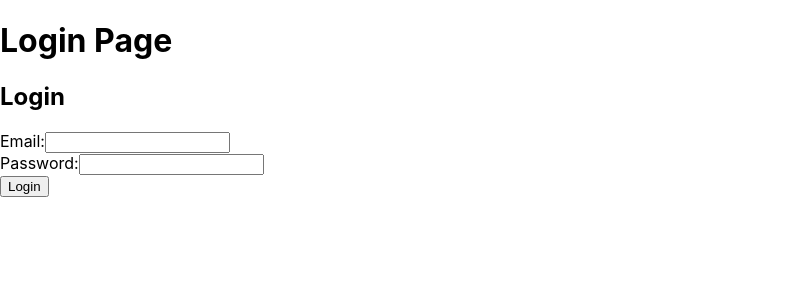
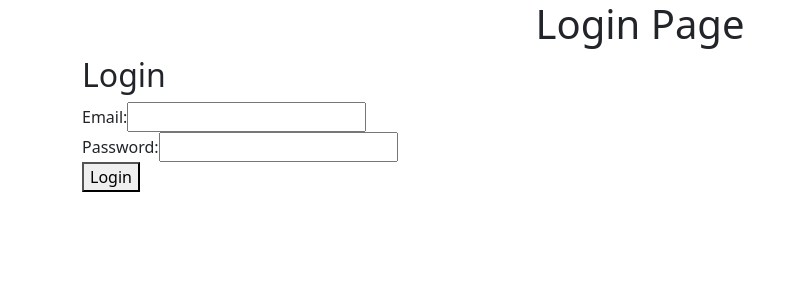
Before and after one commit to georgdronov/task-04, a React (Create React App) app in the folder user-management-frontend/: page /login in a window 1280 px wide. Shown: the top 300 px of the page, without its empty margins (0-806 px from the left). Built offline with nearby package versions, Linux system fonts and the light colour scheme.

Commit message:
bootstrap is add

```diff
--- a/package.json
+++ b/package.json
@@ -12,6 +12,7 @@
   "dependencies": {
     "axios": "^1.7.7",
     "bcryptjs": "^2.4.3",
+    "bootstrap": "^5.3.3",
     "cors": "^2.8.5",
     "dotenv": "^16.4.5",
     "express": "^4.21.0",
--- a/user-management-frontend/public/index.html
+++ b/user-management-frontend/public/index.html
@@ -1,43 +1,22 @@
 <!DOCTYPE html>
 <html lang="en">
+
 <head>
   <meta charset="utf-8" />
   <link rel="icon" href="%PUBLIC_URL%/favicon.ico" />
   <meta name="viewport" content="width=device-width, initial-scale=1" />
   <meta name="theme-color" content="#000000" />
-    <meta
-      name="description"
-      content="Web site created using create-react-app"
-    />
+  <meta name="description" content="Web site created using create-react-app" />
   <link rel="apple-touch-icon" href="%PUBLIC_URL%/logo192.png" />
-    <!--
-      manifest.json provides metadata used when your web app is installed on a
-      user's mobile device or desktop. See https://developers.google.com/web/fundamentals/web-app-manifest/
-    -->
   <link rel="manifest" href="%PUBLIC_URL%/manifest.json" />
-    <!--
-      Notice the use of %PUBLIC_URL% in the tags above.
-      It will be replaced with the URL of the `public` folder during the build.
-      Only files inside the `public` folder can be referenced from the HTML.
+  <link href="https://cdn.jsdelivr.net/npm/bootstrap@5.3.1/dist/css/bootstrap.min.css" rel="stylesheet" />
 
-      Unlike "/favicon.ico" or "favicon.ico", "%PUBLIC_URL%/favicon.ico" will
-      work correctly both with client-side routing and a non-root public URL.
-      Learn how to configure a non-root public URL by running `npm run build`.
-    -->
-    <title>React App</title>
+  <title>Task 4 - User Table</title>
 </head>
+
 <body>
   <noscript>You need to enable JavaScript to run this app.</noscript>
   <div id="root"></div>
-    <!--
-      This HTML file is a template.
-      If you open it directly in the browser, you will see an empty page.
+</body>
 
-      You can add webfonts, meta tags, or analytics to this file.
-      The build step will place the bundled scripts into the <body> tag.
-
-      To begin the development, run `npm start` or `yarn start`.
-      To create a production bundle, use `npm run build` or `yarn build`.
-    -->
-  </body>
 </html>
--- a/user-management-frontend/src/App.js
+++ b/user-management-frontend/src/App.js
@@ -1,13 +1,14 @@
 import React from "react";
 import { Route, BrowserRouter as Router, Routes } from "react-router-dom";
 import Login from "./components/Login";
+import LoginPage from "./pages/LoginPage";
 import DashboardPage from "./pages/DashboardPage";
-import LoginPage from "./pages/LoginPage";
 
 const App = () => {
   return (
     <Router>
       <Routes>
+        <Route path="/" Component={Login} />
         <Route path="/login" Component={LoginPage} />
         <Route path="/dashboard" Component={DashboardPage} />
       </Routes>
--- a/user-management-frontend/src/index.js
+++ b/user-management-frontend/src/index.js
@@ -1,17 +1,13 @@
-import React from 'react';
-import ReactDOM from 'react-dom/client';
-import './index.css';
-import App from './App';
-import reportWebVitals from './reportWebVitals';
+import React from "react";
+import ReactDOM from "react-dom/client";
+import "./index.css";
+import App from "./App";
+import reportWebVitals from "./reportWebVitals";
+import "bootstrap/dist/css/bootstrap.min.css";
 
-const root = ReactDOM.createRoot(document.getElementById('root'));
+const root = ReactDOM.createRoot(document.getElementById("root"));
 root.render(
   <React.StrictMode>
     <App />
   </React.StrictMode>
 );
-
-// If you want to start measuring performance in your app, pass a function
-// to log results (for example: reportWebVitals(console.log))
-// or send to an analytics endpoint. Learn more: https://bit.ly/CRA-vitals
-reportWebVitals();
--- a/user-management-frontend/src/pages/DashboardPage.js
+++ b/user-management-frontend/src/pages/DashboardPage.js
@@ -0,0 +1,13 @@
+import React from "react";
+import UserTable from "../components/UserTable";
+
+const DashboardPage = () => {
+  return (
+    <div>
+      <h1>User Management Dashboard</h1>
+      <UserTable />
+    </div>
+  );
+};
+
+export default DashboardPage;
--- a/user-management-frontend/src/pages/LoginPage.js
+++ b/user-management-frontend/src/pages/LoginPage.js
@@ -7,8 +7,8 @@ const LoginPage = () => {
   };
 
   return (
-    <div>
-      <h1>Login Page</h1>
+    <div className="container">
+      <h1  className="text-center">Login Page</h1>
       <Login onLogin={handleLoginSuccess} />
     </div>
   );
```
Also changed, not shown: 1 other file (tests, documents, lock files or other folders). Lines whose indentation alone changed are shown as unchanged.
